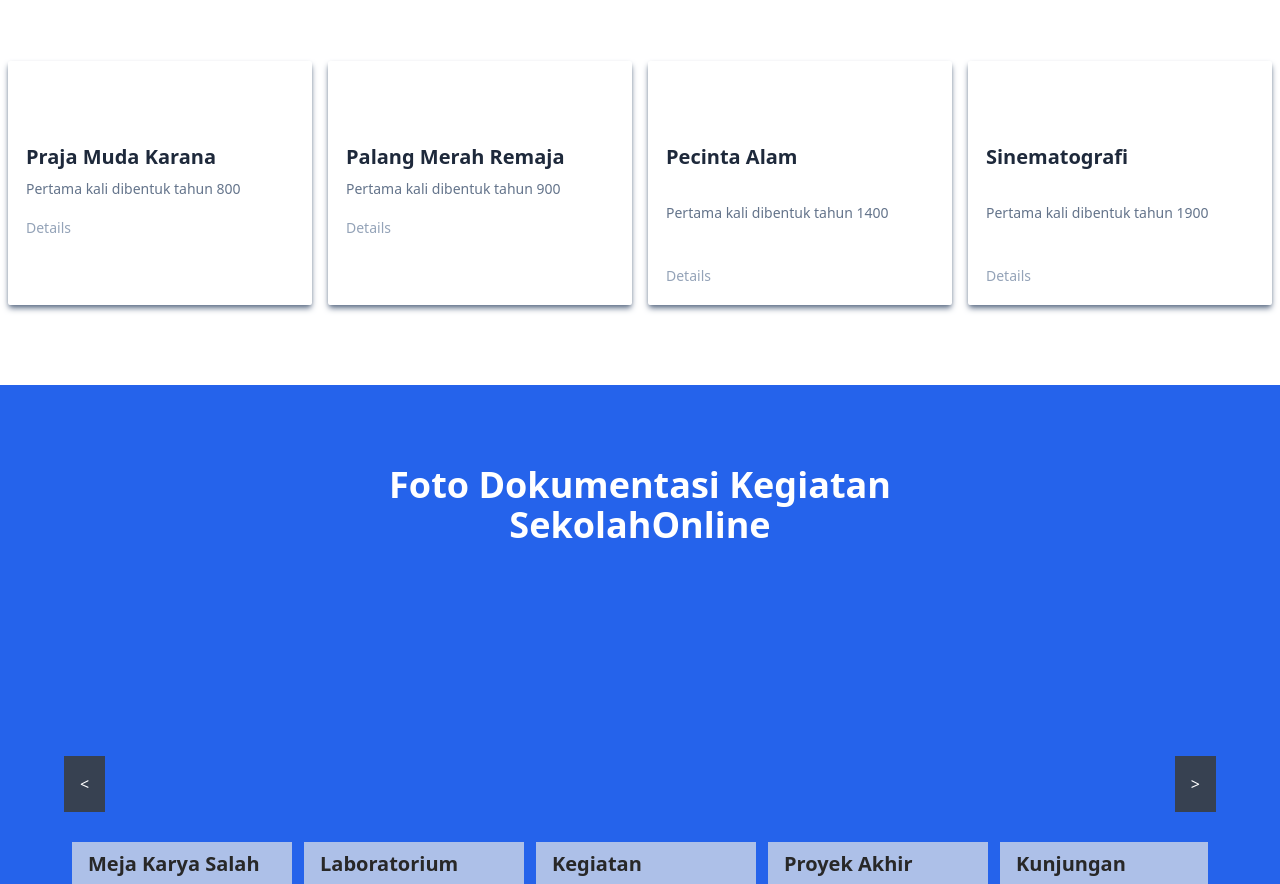
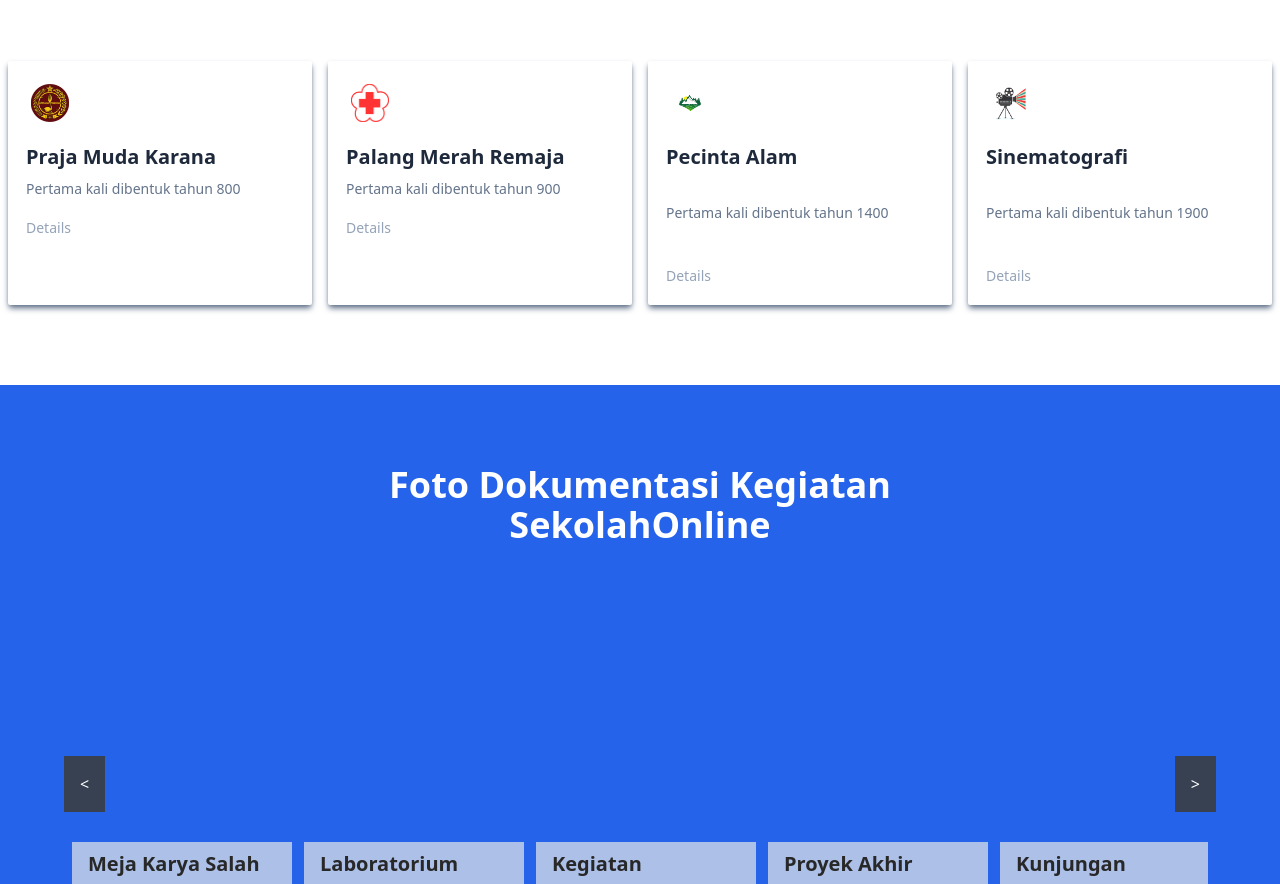
Before and after one commit to FZ-C0DE/WebSchool, a website: page index.html in a window 1280 px wide. Shown: the part 3309-4193 px from the top of the page. Drawn offline with Linux system fonts and the light colour scheme; the site is published under a folder, as on GitHub Pages, so addresses that start at the root find nothing.

```diff
--- a/index.html
+++ b/index.html
@@ -503,7 +503,7 @@
                 <div
                     class="bg-white rounded-sm p-4 shadow-md shadow-slate-500 border-2 border-white hover:-translate-y-2 transition-transform duration-200">
                     <div class="w-12 h-12 bg-white flex justify-center items-center rounded-md mb-4">
-                        <img src="/public/Extrakulikuler/pramuka.png" alt="" style="width: 80%;">
+                        <img src="public/Extrakulikuler/pramuka.png" alt="" style="width: 80%;">
                     </div>
                     <a href="" class="block font-bold text-slate-800 text-xl mb-2 hover:text-blue-600">Praja Muda
                         Karana</a>
@@ -516,7 +516,7 @@
                 <div
                     class="bg-white rounded-sm p-4 shadow-md shadow-slate-500 border-2 border-white hover:-translate-y-2 transition-transform duration-200">
                     <div class="w-12 h-12 bg-white flex justify-center items-center rounded-md mb-4">
-                        <img src="/public/Extrakulikuler/Pmi.png" alt="" style="width: 80%;">
+                        <img src="public/Extrakulikuler/Pmi.png" alt="" style="width: 80%;">
                     </div>
                     <a href="" class="block font-bold text-slate-800 text-xl mb-2 hover:text-blue-600">Palang Merah
                         Remaja</a>
@@ -529,7 +529,7 @@
                 <div
                     class="bg-white rounded-sm p-4 shadow-md shadow-slate-500 border-2 border-white hover:-translate-y-2 transition-transform duration-200">
                     <div class="w-12 h-12 bg-white flex justify-center items-center rounded-md mb-4">
-                        <img src="/public/Extrakulikuler/PecintaAlam.jpg" alt="" style="width: 80%;">
+                        <img src="public/Extrakulikuler/PecintaAlam.jpg" alt="" style="width: 80%;">
                     </div>
                     <a href="" class="block font-bold text-slate-800 text-xl mb-8 hover:text-blue-600">Pecinta Alam</a>
                     <p class="font-medium text-sm text-slate-500 mb-10">Pertama kali dibentuk tahun 1400</p>
@@ -541,7 +541,7 @@
                 <div
                     class="bg-white rounded-sm p-4 shadow-md shadow-slate-500 border-2 border-white hover:-translate-y-2 transition-transform duration-200">
                     <div class="w-12 h-12 bg-white flex justify-center items-center rounded-md mb-4">
-                        <img src="/public/Extrakulikuler/Sinematogrphy.png" alt="" style="width: 80%;">
+                        <img src="public/Extrakulikuler/Sinematogrphy.png" alt="" style="width: 80%;">
                     </div>
                     <a href="" class="block font-bold text-slate-800 text-xl mb-8 hover:text-blue-600">Sinematografi</a>
                     <p class="font-medium text-sm text-slate-500 mb-10">Pertama kali dibentuk tahun 1900</p>
```
